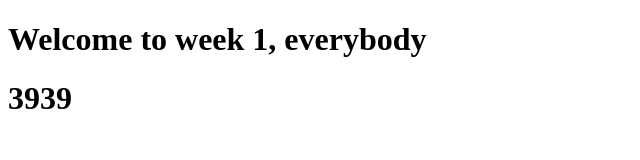
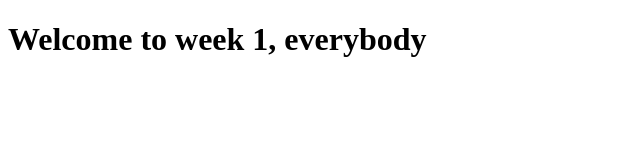
Before and after one commit to julesep3/JavaScript, a plain HTML site: page index.html in a window 1280 px wide. Shown: the whole page, without its empty margins (0-640 px from the left). Drawn offline with Linux system fonts and the light colour scheme.

```diff
--- a/index.html
+++ b/index.html
@@ -10,7 +10,6 @@
 <body>
     <h1>Welcome to week 1, everybody</h1>
 
-    <h1>3939</h1>
 </body>
 
 </html>
```
Also changed, not shown: README.md (added).
